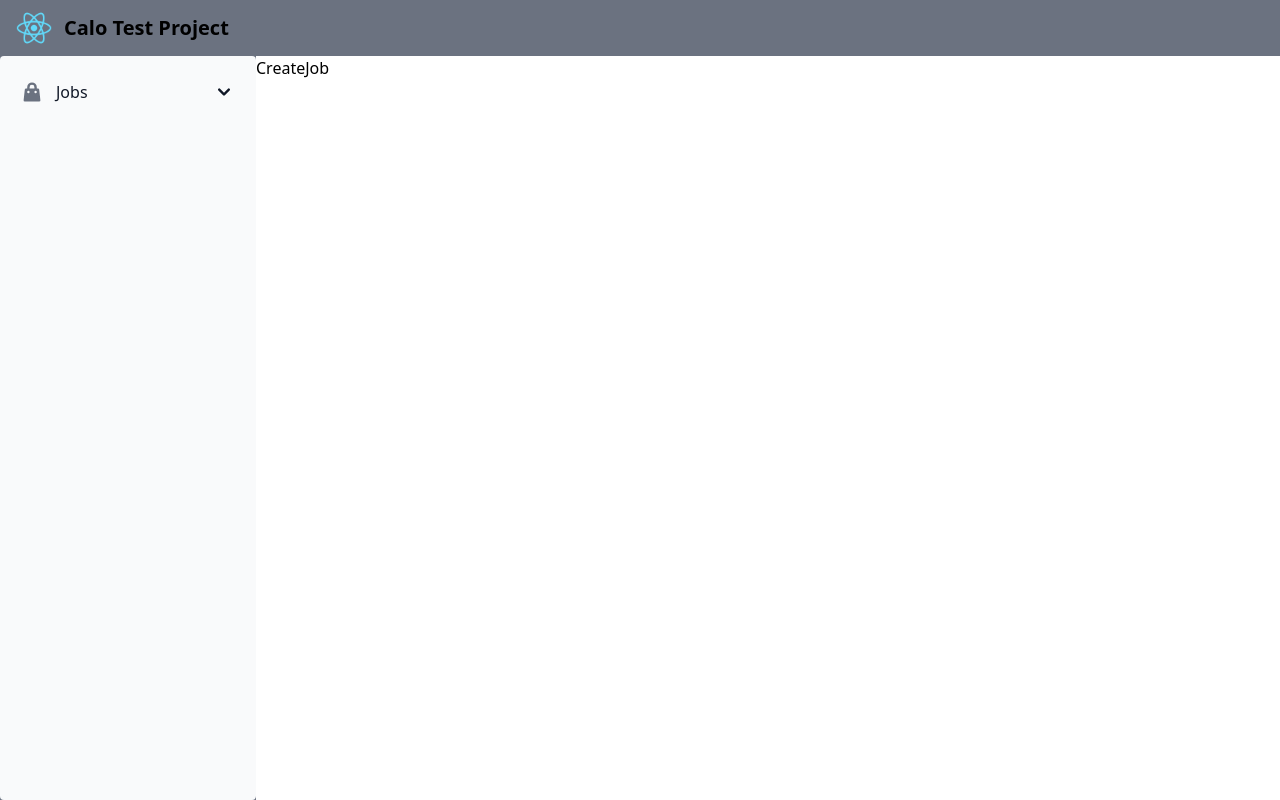
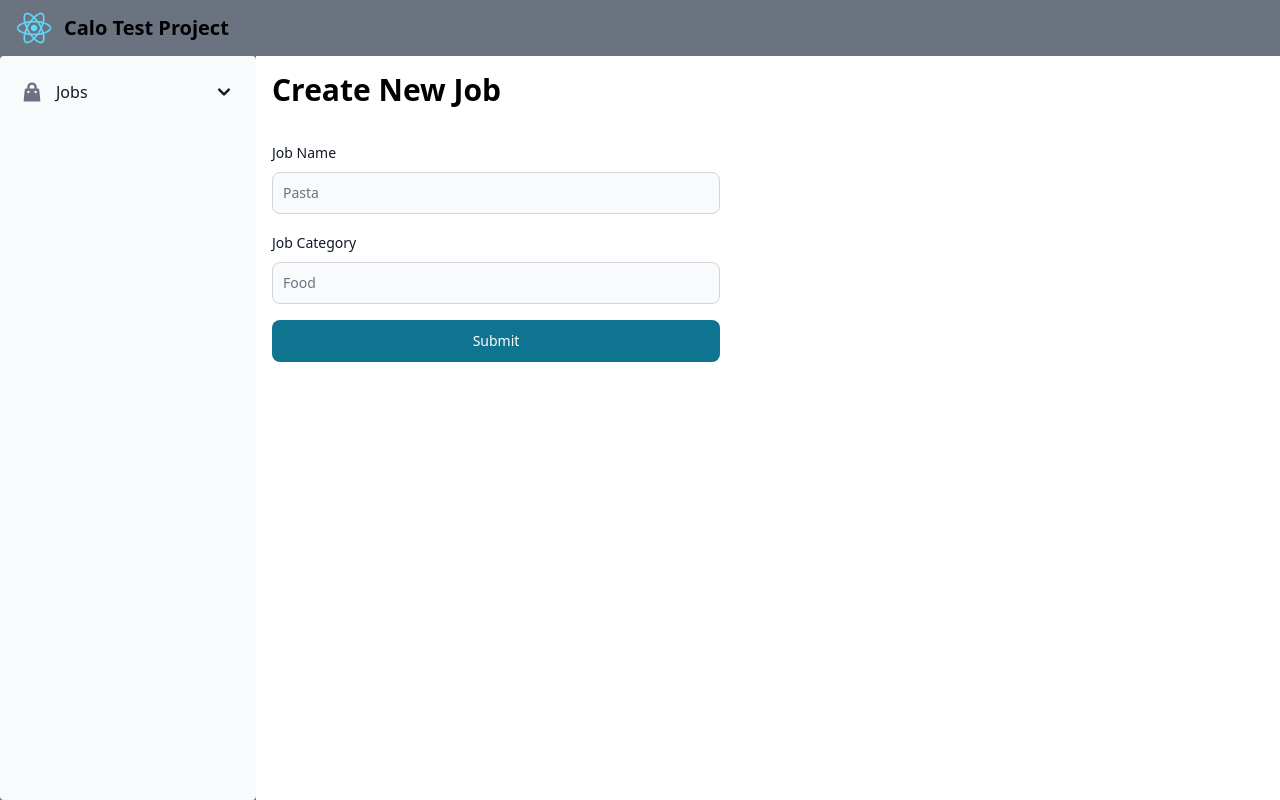
Before and after one commit to imahmed18/calo-test-fe, a React (Create React App) app: page /create in a window 1280 px wide. Built offline with nearby package versions, Linux system fonts and the light colour scheme.

Commit message:
added create new job form

```diff
--- a/package.json
+++ b/package.json
@@ -13,6 +13,7 @@
     "prop-types": "^15.8.1",
     "react": "^18.3.1",
     "react-dom": "^18.3.1",
+    "react-hook-form": "^7.53.0",
     "react-redux": "^9.1.2",
     "react-router-dom": "^6.26.2",
     "react-scripts": "5.0.1",
--- /dev/null
+++ b/src/components/CreateJobForm/CreateJobForm.jsx
@@ -0,0 +1,50 @@
+import React from 'react';
+import { useForm } from 'react-hook-form';
+import { Button, Label, TextInput } from 'flowbite-react';
+import { useDispatch } from 'react-redux';
+import { postJob } from '../../redux/jobs/thunk/post/postJob.thunk';
+
+export function CreateJobForm() {
+  const dispatch = useDispatch();
+  const {
+    register,
+    handleSubmit,
+    formState: { errors },
+  } = useForm();
+
+  const onSubmit = (data) => {
+    dispatch(postJob(data));
+  };
+
+  return (
+    <form onSubmit={handleSubmit(onSubmit)} className="flex max-w-md flex-col gap-4">
+      <div>
+        <div className="mb-2 block">
+          <Label htmlFor="name" value="Job Name" />
+        </div>
+        <TextInput
+          id="name"
+          type="text"
+          placeholder="Pasta"
+          required
+          {...register('name', { required: 'Job name is required' })}
+        />
+        {errors.name && <span className="text-red-600">{errors.name.message}</span>}
+      </div>
+      <div>
+        <div className="mb-2 block">
+          <Label htmlFor="category" value="Job Category" />
+        </div>
+        <TextInput
+          id="category"
+          type="text"
+          placeholder="Food"
+          required
+          {...register('category', { required: 'Job category is required' })}
+        />
+        {errors.category && <span className="text-red-600">{errors.category.message}</span>}
+      </div>
+      <Button type="submit">Submit</Button>
+    </form>
+  );
+}
--- a/src/pages/CreateJob.js
+++ b/src/pages/CreateJob.js
@@ -1,9 +1,13 @@
 import React from 'react';
+import { CreateJobForm } from '../components/CreateJobForm/CreateJobForm';
 
 const CreateJob = () => {
 
   return (
-    <h4>CreateJob</h4>
+    <div className='container mx-auto p-4'>
+      <h4 className='text-3xl font-semibold mb-8'>Create New Job</h4>
+      <CreateJobForm />
+    </div>
   );
 };
 
--- a/src/pages/JobListing.js
+++ b/src/pages/JobListing.js
@@ -2,6 +2,7 @@ import React, { useEffect } from 'react';
 import { useDispatch, useSelector } from 'react-redux';
 import { getJob } from './../redux/jobs/thunk/get/getJob.thunk';
 import { ListComponent } from '../components/List/List';
+import { Link } from 'react-router-dom';
 
 const JobListing = () => {
   const dispatch = useDispatch();
@@ -15,7 +16,12 @@ const JobListing = () => {
 
   return (
     <div className='container mx-auto p-4'>
-      <h4 className='text-3xl font-semibold mb-8'>JobListing</h4>
+      <div className='flex flex-row justify-between mb-8'>
+        <h4 className='text-3xl font-semibold'>JobListing</h4>
+        <Link className='bg-cyan-700 rounded-md py-2 px-4' to="/create">
+          <p className='text-white'>Create New Job</p>
+        </Link>
+      </div>
       <ListComponent jobs={jobList} />
     </div>
   );
```
